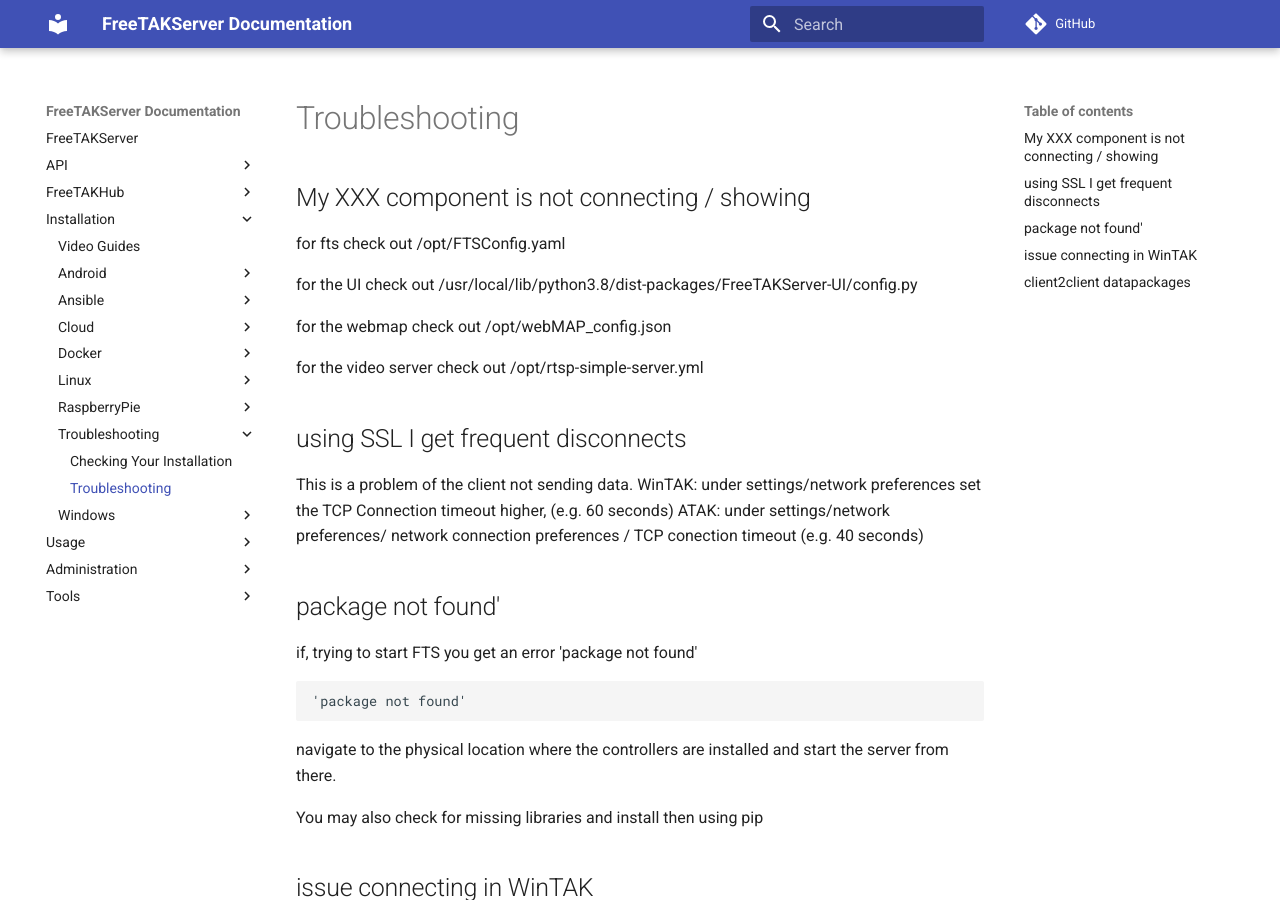
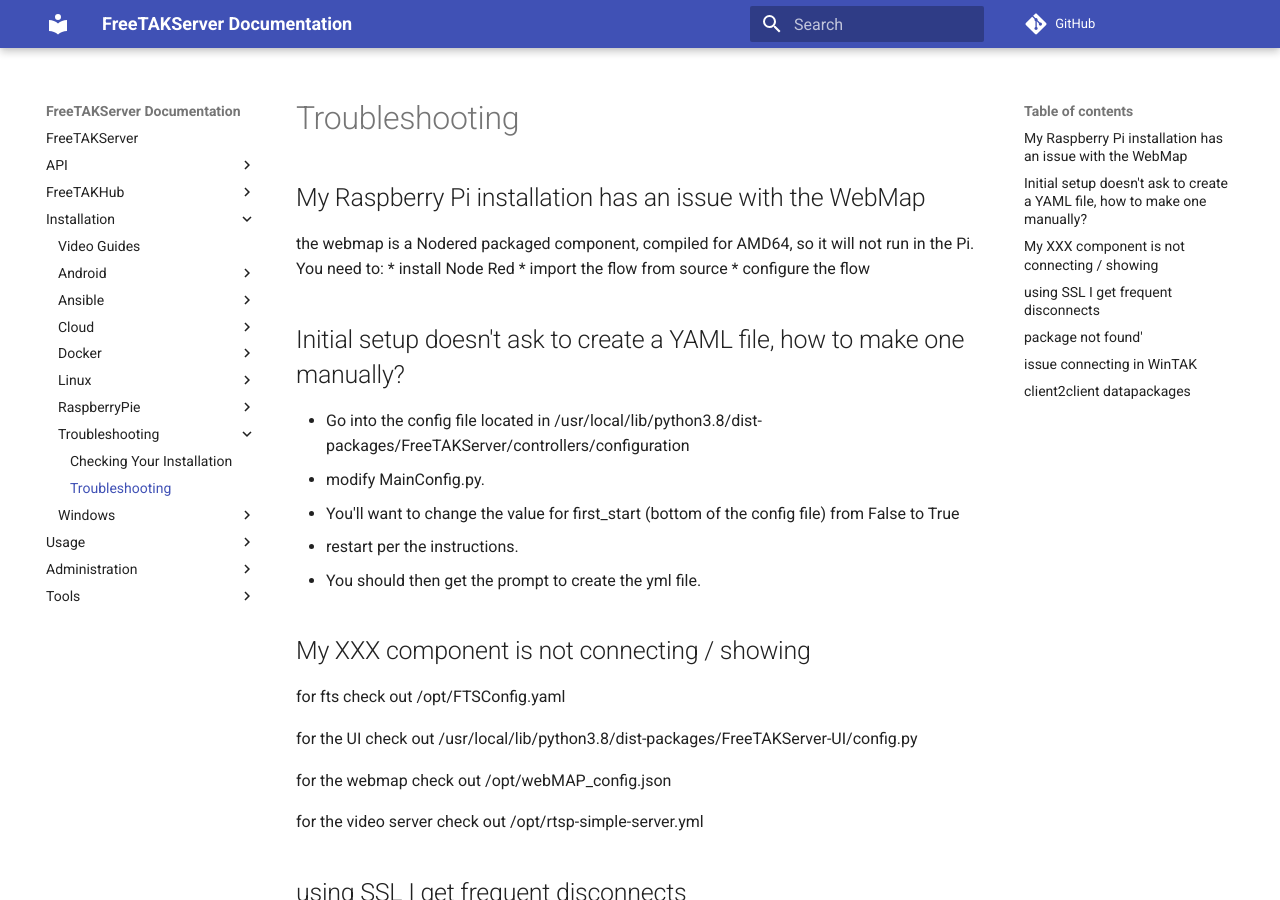
Before and after one commit to FreeTAKTeam/FreeTAKServer-User-Docs, an MkDocs documentation site: the page built from docs/docs/Installation/Troubleshooting/troubleshooting.md, in a window 1280 px wide and 900 px high. Built offline with MkDocs 1.6.1 and Material for MkDocs 9.7.7, drawn with Linux system fonts in a browser that asks for light colours; comment, search, counter and statistics services are not loaded.

Commit message:
Update troubleshooting.md

```diff
--- a/docs/docs/Installation/Troubleshooting/troubleshooting.md
+++ b/docs/docs/Installation/Troubleshooting/troubleshooting.md
@@ -1,4 +1,18 @@
 # Troubleshooting
+
+## My Raspberry Pi installation has an issue with the WebMap
+the webmap is a Nodered packaged component, compiled for AMD64, so it will not run in the Pi.
+You need to:
+* install Node Red
+* import the flow from source
+* configure the flow
+
+## Initial setup doesn't ask to create a YAML file, how to make one manually?
+* Go into the config file located in /usr/local/lib/python3.8/dist-packages/FreeTAKServer/controllers/configuration
+* modify MainConfig.py.
+* You'll want to change the value for first_start (bottom of the config file) from False to True
+* restart per the instructions.
+* You should then get the prompt to create the yml file.
 
 ## My XXX component is not connecting / showing
 for fts check out
```
